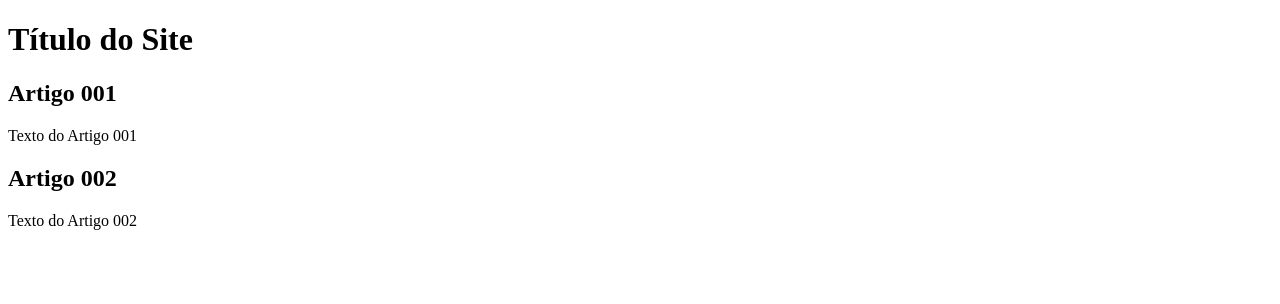
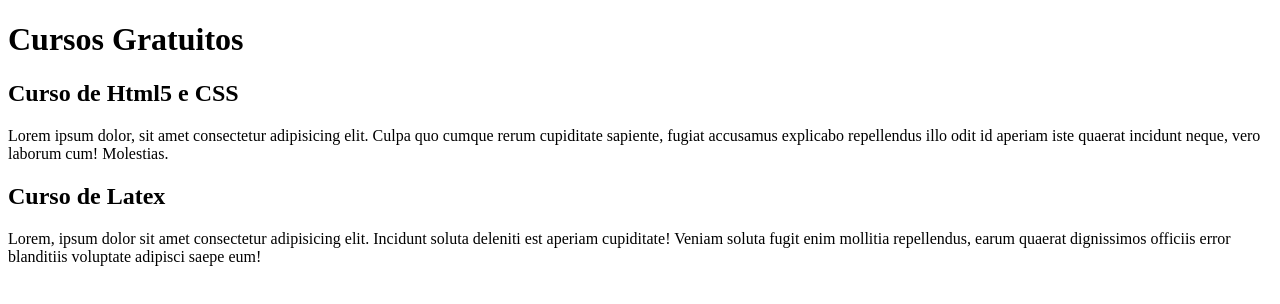
Before and after one commit to ericpinto1/Projeto-site-aulasgit, a plain HTML site: page index.html in a window 1280 px wide. Drawn offline with Linux system fonts and the light colour scheme.

Commit message:
comecei a escrever conteudo

```diff
--- a/index.html
+++ b/index.html
@@ -8,15 +8,15 @@
 <body>
     <main>
         <head>
-            <h1>Título do Site</h1>
+            <h1>Cursos Gratuitos</h1>
         </head>
         <article>
-            <h2>Artigo 001</h2>
-            <p>Texto do Artigo 001</p>
+            <h2>Curso de Html5 e CSS</h2>
+            <p>Lorem ipsum dolor, sit amet consectetur adipisicing elit. Culpa quo cumque rerum cupiditate sapiente, fugiat accusamus explicabo repellendus illo odit id aperiam iste quaerat incidunt neque, vero laborum cum! Molestias.</p>
         </article>
         <article>
-            <h2>Artigo 002</h2>
-            <p>Texto do Artigo 002</p>
+            <h2>Curso de Latex</h2>
+            <p>Lorem, ipsum dolor sit amet consectetur adipisicing elit. Incidunt soluta deleniti est aperiam cupiditate! Veniam soluta fugit enim mollitia repellendus, earum quaerat dignissimos officiis error blanditiis voluptate adipisci saepe eum!</p>
         </article>
     </main>
 </body>
```
